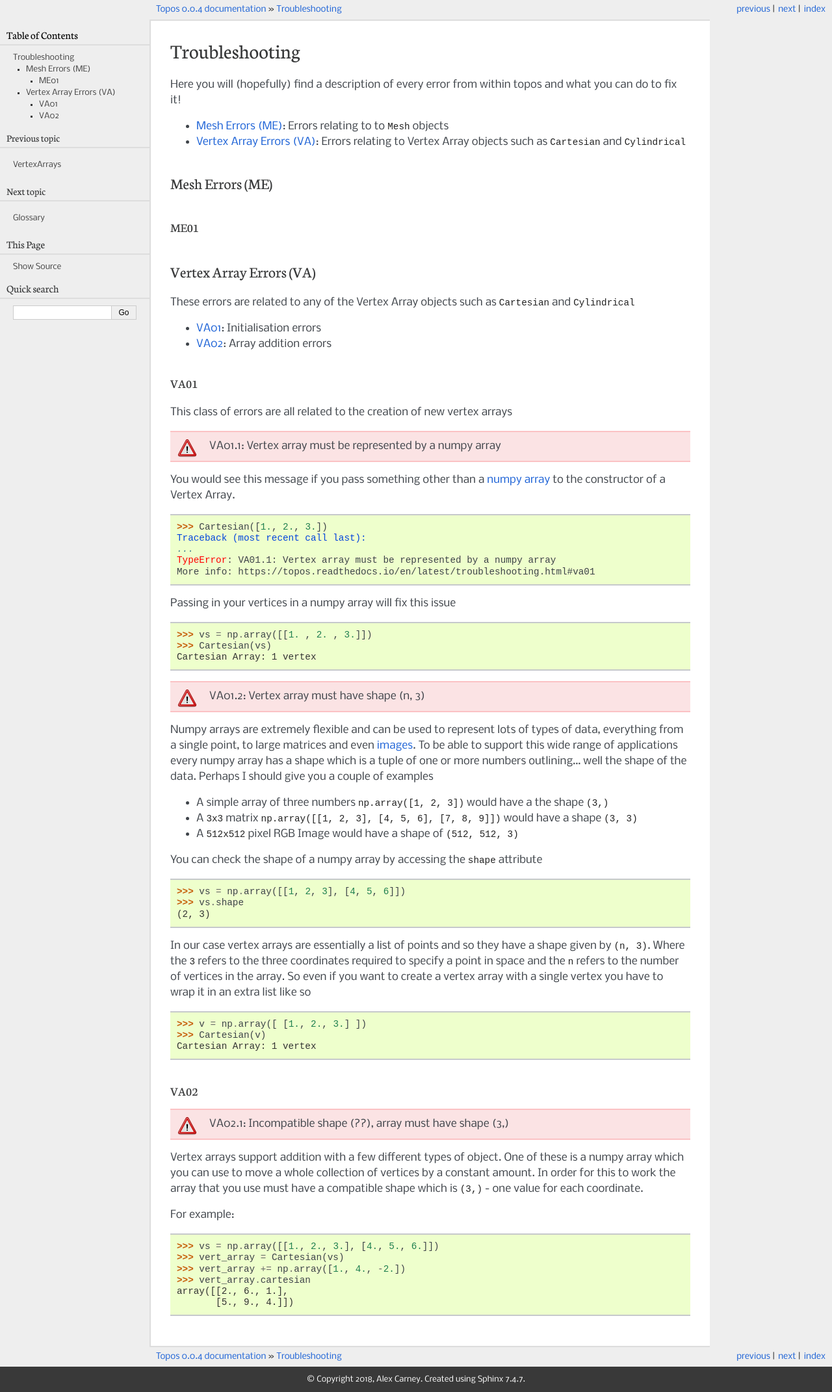
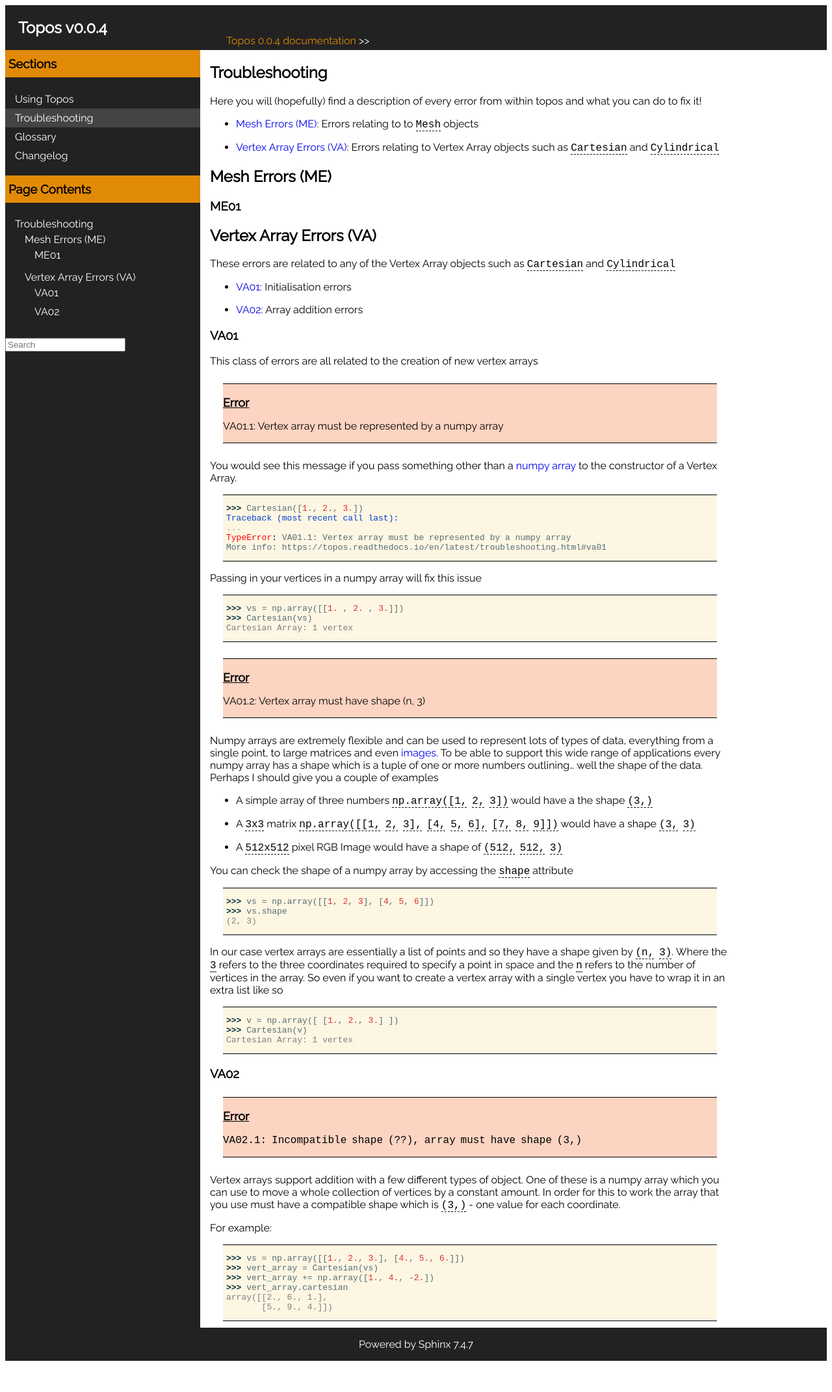
Before and after one commit to alcarney/topos, a Sphinx documentation site: the page built from docs/troubleshooting.rst, in a window 1280 px wide. Shown: the whole page at 65% size. Built offline with Sphinx 7.4.7, drawn with Linux system fonts in a browser that asks for light colours; after the commit the page ends 2102 px from its top, so only the background shows below that.

Commit message:
Revamped documentation to use our own custom theme
- This will give us the control needed to add the interactive
  three.js model previews that we want!
- We might be able to add our own custom directives etc. that will also
  allow us to implement the "level of knowledge" that I've been thinking
  about
- Best of all it hopefully looks good

```diff
--- /dev/null
+++ b/docs/_static/highlight.css
@@ -0,0 +1,77 @@
+
+.highlight-pycon {
+    padding-left: 5px;
+    background: #fdf6e3;
+    border-bottom: solid 1px black;
+    border-top: solid 1px black;
+}
+
+/* Syntax Highlighting */
+.highlight .c { color: #93a1a1 } /* Comment */
+.highlight .err { color: #586e75; border: 1px solid #FF0000 } /* Error */
+.highlight .g { color: #586e75 } /* Generic */
+.highlight .k { color: #859900 } /* Keyword */
+.highlight .l { color: #586e75 } /* Literal */
+.highlight .n { color: #586e75 } /* Name */
+.highlight .o { color: #586e75 } /* Operator */
+.highlight .x { color: #586e75 } /* Other */
+.highlight .p { color: #586e75 } /* Punctuation */
+.highlight .cm { color: #93a1a1 } /* Comment.Multiline */
+.highlight .cp { color: #93a1a1 } /* Comment.Preproc */
+.highlight .c1 { color: #93a1a1 } /* Comment.Single */
+.highlight .cs { color: #2aa198; font-weight: bold } /* Comment.Special */
+.highlight .gd { color: #2aa198 } /* Generic.Deleted */
+.highlight .ge { color: #586e75; font-style: italic } /* Generic.Emph */
+.highlight .gr { color: #FF0000 } /* Generic.Error */
+.highlight .gh { color: #002b36; font-weight: bold } /* Generic.Heading */
+.highlight .gi { color: #00cd00 } /* Generic.Inserted */
+.highlight .go { color: #808080 } /* Generic.Output */
+.highlight .gp { color: #002b36; font-weight: bold } /* Generic.Prompt */
+.highlight .gs { color: #586e75; font-weight: bold } /* Generic.Strong */
+.highlight .gu { color: #800080; font-weight: bold } /* Generic.Subheading */
+.highlight .gt { color: #0040D0 } /* Generic.Traceback */
+.highlight .kc { color: #859900 } /* Keyword.Constant */
+.highlight .kd { color: #00cd00 } /* Keyword.Declaration */
+.highlight .kn { color: #b58900 } /* Keyword.Namespace */
+.highlight .kp { color: #859900 } /* Keyword.Pseudo */
+.highlight .kr { color: #859900 } /* Keyword.Reserved */
+.highlight .kt { color: #00cd00 } /* Keyword.Type */
+.highlight .ld { color: #586e75 } /* Literal.Date */
+.highlight .m { color: #b58900 } /* Literal.Number */
+.highlight .s { color: #2aa198 } /* Literal.String */
+.highlight .na { color: #586e75 } /* Name.Attribute */
+.highlight .nb { color: #657b83 } /* Name.Builtin */
+.highlight .nc { color: #00cdcd } /* Name.Class */
+.highlight .no { color: #586e75 } /* Name.Constant */
+.highlight .nd { color: #586e75 } /* Name.Decorator */
+.highlight .ni { color: #586e75 } /* Name.Entity */
+.highlight .ne { color: #666699; font-weight: bold } /* Name.Exception */
+.highlight .nf { color: #586e75 } /* Name.Function */
+.highlight .nl { color: #586e75 } /* Name.Label */
+.highlight .nn { color: #586e75 } /* Name.Namespace */
+.highlight .nx { color: #586e75 } /* Name.Other */
+.highlight .py { color: #586e75 } /* Name.Property */
+.highlight .nt { color: #586e75 } /* Name.Tag */
+.highlight .nv { color: #00cdcd } /* Name.Variable */
+.highlight .ow { color: #859900 } /* Operator.Word */
+.highlight .w { color: #586e75 } /* Text.Whitespace */
+.highlight .mf { color: #dc322f } /* Literal.Number.Float */
+.highlight .mh { color: #dc322f } /* Literal.Number.Hex */
+.highlight .mi { color: #dc322f } /* Literal.Number.Integer */
+.highlight .mo { color: #dc322f } /* Literal.Number.Oct */
+.highlight .sb { color: #2aa198 } /* Literal.String.Backtick */
+.highlight .sc { color: #2aa198 } /* Literal.String.Char */
+.highlight .sd { color: #2aa198 } /* Literal.String.Doc */
+.highlight .s2 { color: #2aa198 } /* Literal.String.Double */
+.highlight .se { color: #2aa198 } /* Literal.String.Escape */
+.highlight .sh { color: #2aa198 } /* Literal.String.Heredoc */
+.highlight .si { color: #2aa198 } /* Literal.String.Interpol */
+.highlight .sx { color: #2aa198 } /* Literal.String.Other */
+.highlight .sr { color: #2aa198 } /* Literal.String.Regex */
+.highlight .s1 { color: #2aa198 } /* Literal.String.Single */
+.highlight .ss { color: #2aa198 } /* Literal.String.Symbol */
+.highlight .bp { color: #b58900 } /* Name.Builtin.Pseudo */
+.highlight .vc { color: #00cdcd } /* Name.Variable.Class */
+.highlight .vg { color: #00cdcd } /* Name.Variable.Global */
+.highlight .vi { color: #00cdcd } /* Name.Variable.Instance */
+.highlight .il { color: #b58900 } /* Literal.Number.Integer.Long */
--- /dev/null
+++ b/docs/_static/main.css
@@ -0,0 +1,201 @@
+body {
+    font-family: 'Raleway', sans-serif;
+    background: white; /*#666666;*/
+    color: black;
+    display: grid;
+    grid-template:
+       [row1-start] "header navbar navbar" [row1-end]
+       [row2-start] "sidebar main main" [row2-end]
+       [row3-start] "footer footer footer" [row3-end]
+        / 300px auto auto;
+}
+
+a {
+    text-decoration: none;
+}
+
+a:hover {
+    text-decoration: underline;
+    font-style: italic;
+}
+
+.header {
+    grid-area: header;
+    background: #222222;
+    color: white;
+}
+
+.header h2 {
+    margin: 0;
+    padding: 20px;
+}
+
+.headerlink {
+    display: none;
+}
+
+.content {
+    grid-area: main;
+    margin-left: 15px;
+    margin-right: auto;
+    max-width: 800px;
+}
+
+/* -- Main Content  -- */
+.section {
+    background: white;
+    color: black;
+    padding-bottom: 20px;
+    line-height: 1.4;
+}
+
+.section h1,
+.section h2,
+.section h3 {
+    padding: 10px;
+    background: #e18a07;
+    color: white;
+}
+
+.section ul,
+.section ol,
+.highlight-pycon {
+    margin: 10px 20px;
+}
+
+.section li {
+    margin: 15px 10px;
+}
+
+.section p {
+    margin: 20px;
+}
+
+.section a {
+    color: #e18a07;
+    text-decoration: none;
+}
+
+/* -- Sidebar -- */
+.nav {
+    grid-area: sidebar;
+    /* width: 300px; */
+    background: #222222;
+}
+
+.nav ul {
+    padding: 0;
+}
+
+.nav-header {
+    padding: 10px 5px;
+    margin-top: 0;
+    background: #e18a07;
+}
+
+
+
+/* -- TocTree -- */
+.nav li,
+.nav .toctree-l1,
+.nav .toctree-l2 {
+    list-style: none;
+    padding: 5px 15px;
+}
+
+.nav .toctree-l1.current {
+    background: #444444;
+}
+
+.nav .reference,
+.nav .toctree-l1 a,
+.nav .toctree-l2 a {
+    color: white;
+}
+
+/*-- Navbar --*/
+.navbar {
+    grid-area: navbar;
+    background: #222222;
+
+}
+
+.navbar a {
+    color: #e18a07;
+}
+
+.navbar ul {
+    display: flex;
+    margin: 0;
+    margin-top: 45px;
+    justify-content: flex-start;
+    align-items: flex-end;
+}
+
+.navbar ul li {
+    margin-right: 20px;
+    list-style: none;
+}
+
+.navbar ul li:after {
+    content: " >> ";
+    color: white;
+}
+
+/* -- Footer -- */
+.footer {
+    display: flex;
+    justify-content: space-around;
+    grid-area: footer;
+    background: #222222;
+    color: white;
+}
+
+.footer a {
+    color: white;
+}
+
+/* -- Admonitions -- */
+.admonition {
+    background: #fdf6e3;
+    margin: 25px 20px;
+    border-top: solid 1px black;
+    border-bottom: solid 1px black;
+}
+
+.admonition-title {
+    margin-bottom: 15px;
+    font-size: 18px;
+    font-weight: 800;
+    text-decoration: underline;
+}
+
+.admonition .last {
+    text-align: right;
+}
+
+.admonition.warning,
+.admonition.error {
+    background: #fdd4c2;
+}
+
+.admonition code.literal span.pre {
+    border: none;
+}
+
+/* -- Inline Code -- */
+code.literal span.pre {
+    font-size: 16px;
+    border-bottom: 1px dashed black;
+}
+
+/*-- Glossary -- */
+dl.glossary {
+    margin: 20px;
+}
+
+dl.glossary dt {
+    margin-top: 15px;
+    text-decoration: underline;
+    text-transform: capitalize;
+}
--- /dev/null
+++ b/docs/_templates/layout.html
@@ -0,0 +1,66 @@
+<!DOCTYPE html>
+<html>
+    <head>
+        <meta charset="utf-8">
+        <meta http-equiv="x-ua-compatible" content="ie=edge">
+        <meta name="viewport" content="width=device-width, initial-scale=1, shrink-to-fit=no">
+
+        <link href="https://fonts.googleapis.com/css?family=Raleway" rel="stylesheet">
+
+        <!-- TODO: Run CSS + JS through minifiers -->
+        <link rel="stylesheet" href="{{ pathto('_static/main.css', 1) }}">
+        <link rel="stylesheet" href="{{ pathto('_static/highlight.css', 1) }} " type="text/css">
+
+        <script src='https://cdnjs.cloudflare.com/ajax/libs/mathjax/2.7.2/MathJax.js?config=TeX-MML-AM_CHTML'></script>
+
+        <title>{{ title | striptags }}</title>
+    </head>
+    <body>
+        <!-- Slightly modified from the basic theme in the Sphinx repository
+        https://github.com/sphinx-doc/sphinx/blob/master/sphinx/themes/basic/layout.html -->
+        {%- macro relbar() %}
+          <ul>
+            {%- block rootrellink %}
+            <li class="nav-item nav-item-0"><a href="{{ pathto(master_doc) }}">{{ shorttitle|e }}</a>{{ reldelim1 }}</li>
+            {%- endblock %}
+            {%- for parent in parents %}
+              <li class="nav-item nav-item-{{ loop.index }}">
+                  <a href="{{ parent.link|e }}" {% if loop.last %}{{ accesskey("U") }}{% endif %}>{{ parent.title }}</a>
+                  {{ reldelim1 }}</li>
+            {%- endfor %}
+            {%- block relbaritems %} {% endblock %}
+          </ul>
+        {%- endmacro %}
+
+        <div class="header">
+            <h2>{{project}} v{{version}} </h2>
+        </div>
+        <div class="navbar">
+            {{ relbar() }}
+        </div>
+        <div class="nav">
+            <div>
+                <h3 class="nav-header">Sections</h3>
+                {{toctree() }}
+            </div>
+            <div>
+                <h3 class="nav-header">Page Contents</h3>
+                {{toc}}
+            </div>
+            <form class="search" action="{{ pathto('search') }}" method="get">
+                  <input type="text" name="q" placeholder="Search"/>
+                  <input type="hidden" name="check_keywords" value="yes" />
+                  <input type="hidden" name="area" value="default" />
+            </form>
+        </div>
+        <div class="content">
+            {%- block body %} {%- endblock %}
+        </div>
+        <div class="footer">
+            {%- if last_updated %}
+                <p>Last updated on {{ last_updated }} </p>
+            {%- endif %}
+            <p>Powered by <a href="http://www.sphinx-doc.org/">Sphinx</a> {{sphinx_version}}</p>
+        </div>
+    </body>
+</html>
--- /dev/null
+++ b/docs/_templates/page.html
@@ -0,0 +1,7 @@
+{%- extends "layout.html"  %}
+
+{%- block body %}
+<div class="main">
+    {{body}}
+</div>
+{%- endblock %}
--- a/docs/conf.py
+++ b/docs/conf.py
@@ -23,12 +23,11 @@ project = 'Topos'
 copyright = '2018, Alex Carney'
 author = 'Alex Carney'
 
-# The short X.Y version
-version = ''
 
 # The full version, including alpha/beta/rc tags
 exec(open('../topos/version.py').read())
 release = __version__
+version = __version__
 
 
 # -- General configuration ---------------------------------------------------
@@ -83,7 +82,7 @@ pygments_style = 'sphinx'
 # The theme to use for HTML and HTML Help pages.  See the documentation for
 # a list of builtin themes.
 #
-html_theme = 'pyramid'
+html_theme = 'basic'
 
 # Theme options are theme-specific and customize the look and feel of a theme
 # further.  For a list of options available for each theme, see the
--- a/docs/troubleshooting.rst
+++ b/docs/troubleshooting.rst
@@ -34,7 +34,7 @@ VA01
 
 This class of errors are all related to the creation of new vertex arrays
 
-.. warning::
+.. error::
 
     VA01.1: Vertex array must be represented by a numpy array
 
@@ -57,7 +57,7 @@ Passing in your vertices in a numpy array will fix this issue
     >>> Cartesian(vs)
     Cartesian Array: 1 vertex
 
-.. warning::
+.. error::
 
     VA01.2: Vertex array must have shape (n, 3)
 
@@ -97,9 +97,9 @@ array with a single vertex you have to wrap it in an extra list like so
 VA02
 ^^^^
 
-.. warning::
+.. error::
 
-    VA02.1: Incompatible shape (??), array must have shape (3,)
+    :code:`VA02.1: Incompatible shape (??), array must have shape (3,)`
 
 Vertex arrays support addition with a few different types of object. One of
 these is a numpy array which you can use to move a whole collection of vertices
```
Also changed, not shown: 3 other files.
